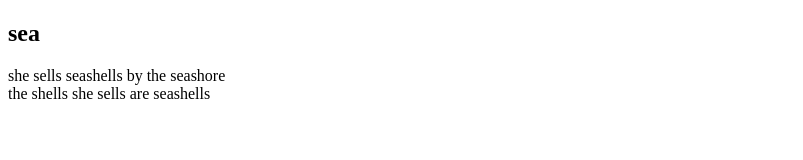
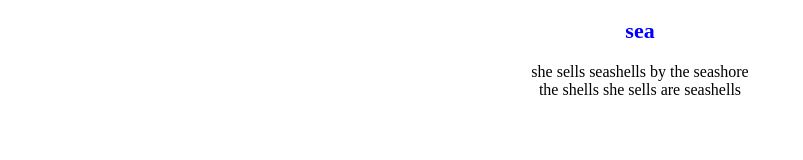
Before and after one commit to Strelnikovataisiia/nauka-gita-ws2-, a plain HTML site: page Documents/learning-git-2/index.html in a window 1280 px wide. Shown: the whole page, without its empty margins (0-803 px from the left). Drawn offline with Linux system fonts and the light colour scheme.

Commit message:
Add /css

```diff
--- /dev/null
+++ b/Documents/learning-git-2/css/style.css
@@ -0,0 +1,7 @@
+* {
+    text-align: center;
+}
+h2 {
+    font-size: 22px;
+    color: blue;
+}
--- a/Documents/learning-git-2/index.html
+++ b/Documents/learning-git-2/index.html
@@ -2,6 +2,7 @@
 <html lang="en">
     <head>
         <title>learning_git_2</title>
+        <link rel="stylesheet" href="css/style.css">
     </head>
     <body>
         <h2>sea</h2>
```
Also changed, not shown: 2 other files.
